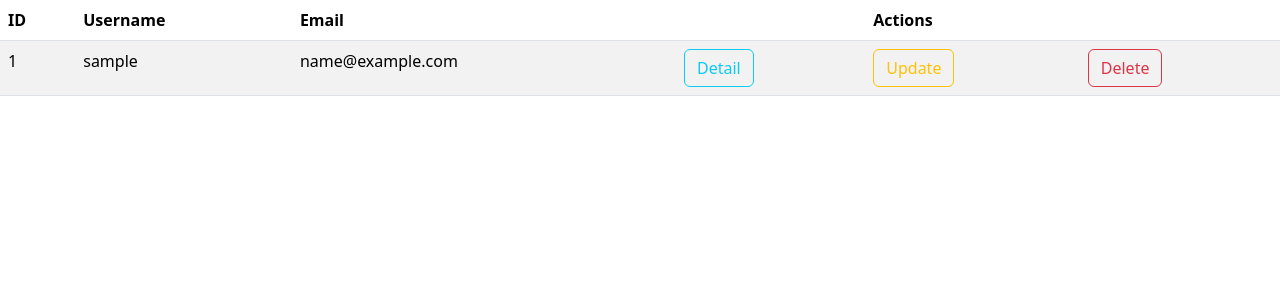
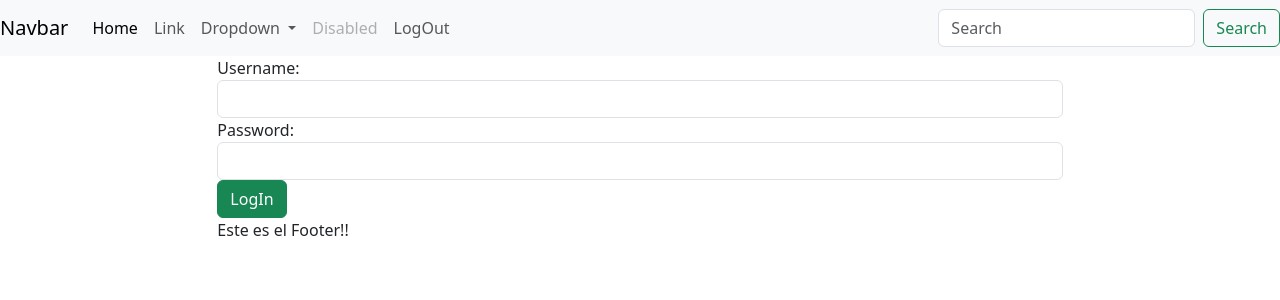
Before and after one commit to Onumonky/claseray-app, a Django app: page /?next=/core/list/banks/ in a window 1280 px wide. Shown: the top 300 px of the page. Run offline with Django 5.2, Linux system fonts and the light colour scheme; tables that the repository leaves empty hold one stand-in row (values such as "Sample post"); some libraries are stand-ins or nearby versions.

Commit message:
BANK CRUD and login authenticated

```diff
--- a/core/views.py
+++ b/core/views.py
@@ -1,6 +1,7 @@
 from django.shortcuts import render
 from django.views import generic
 from django.urls import reverse_lazy
+from django.contrib.auth.mixins import LoginRequiredMixin
 
 from core import models
 
@@ -8,9 +9,10 @@ from core import forms
 # Create your views here.
 
 
-class ListBank(generic.View):
+class ListBank(LoginRequiredMixin, generic.View):
     template_name = "core/list_bank.html"
     context = {}
+    login_url = "home:index"
 
     def get(self, request):
         self.context = {
--- /dev/null
+++ b/home/forms.py
@@ -0,0 +1,7 @@
+from django import forms
+from django.contrib.auth.models import User
+
+
+class LoginForm(forms.Form):
+    username = forms.CharField(max_length=16, widget=forms.TextInput(attrs={"type": "text", "class":"form-control"}))
+    password = forms.CharField(max_length=32, widget=forms.PasswordInput(attrs={"type": "password", "class":"form-control"}))
--- a/home/urls.py
+++ b/home/urls.py
@@ -7,4 +7,5 @@ app_name = "home"
 
 urlpatterns = [
     path('', views.Index.as_view(), name='index'),
+    path('logout/', views.Logout.as_view(), name="logout"),
 ]
--- a/home/views.py
+++ b/home/views.py
@@ -1,6 +1,9 @@
-from django.shortcuts import render
+from django.shortcuts import render, redirect
 from django.views import generic
 from django.contrib.auth.models import User
+from django.contrib.auth import authenticate, login, logout
+
+from home.forms import LoginForm
 
 
 # Create your views here.
@@ -9,9 +12,32 @@ from django.contrib.auth.models import User
 class Index(generic.View):
     template_name = "home/index.html"
     context = {}
+    form_class = LoginForm
 
     def get(self, request):
         self.context = {
-            "users": User.objects.all()
+            "users": User.objects.all(),
+            "loginForm": self.form_class
         }
         return render(request, self.template_name, self.context)
+
+    def post(self, request):
+        username = request.POST["username"]
+        password = request.POST["password"]
+        user = authenticate(request, username=username, password=password)
+        if user is not None:
+            login(request, user)
+            return redirect("home:index")
+        else:
+            return redirect("home:index")
+
+
+
+
+class Logout(generic.View):
+    template_name = "home/index.html"
+    context = {}
+
+    def get(self, request):
+        logout(request)
+        return redirect("home:index")
--- a/templates/base/base.html
+++ b/templates/base/base.html
@@ -37,6 +37,9 @@
                 </li>
                 <li class="nav-item">
                 <a class="nav-link disabled" aria-disabled="true">Disabled</a>
+                </li>
+                 <li class="nav-item">
+                <a href="{% url 'home:logout' %}" class="nav-link">LogOut</a>
                 </li>
             </ul>
             <form class="d-flex" role="search">
--- a/templates/home/index.html
+++ b/templates/home/index.html
@@ -1,13 +1,10 @@
-{% load static %}
-<!DOCTYPE html>
-<html lang="en">
-<head>
-    <meta charset="UTF-8">
-    <meta name="viewport" content="width=device-width, initial-scale=1.0">
-    <link rel="stylesheet" href="{% static 'css/bootstrap.min.css' %}">
-    <title>Document</title>
-</head>
-<body>
+{% extends 'base/base.html' %}
+
+{% block title %}INDEX VIEW{% endblock title %}
+
+{% block content %}
+    {% if request.user.is_authenticated %}
+        <h1>Bienvenido User: {{ request.user.username }}</h1>
             <table class="table table-striped">
                 <thead>
                     <th>ID</th>
@@ -30,6 +27,11 @@
                     {% endfor %}
                 </tbody>
             </table>
-
-</body>
-</html>
+    {% else %}
+            <form action="" method="post">
+                {% csrf_token %}
+                    {{ loginForm }}
+                    <button type="submit" class="btn btn-success">LogIn</button>
+            </form>
+  {% endif %}
+{% endblock content %}
```
Lines whose indentation alone changed are shown as unchanged.
